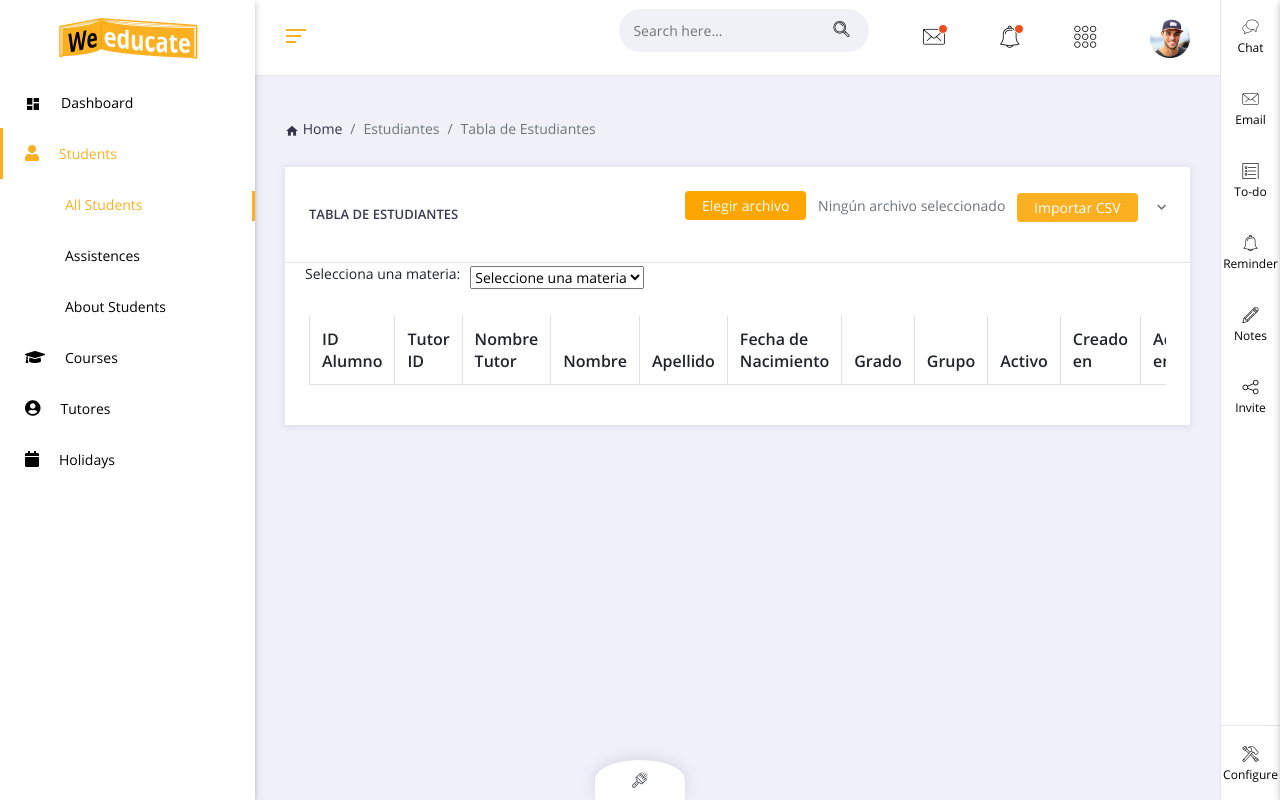
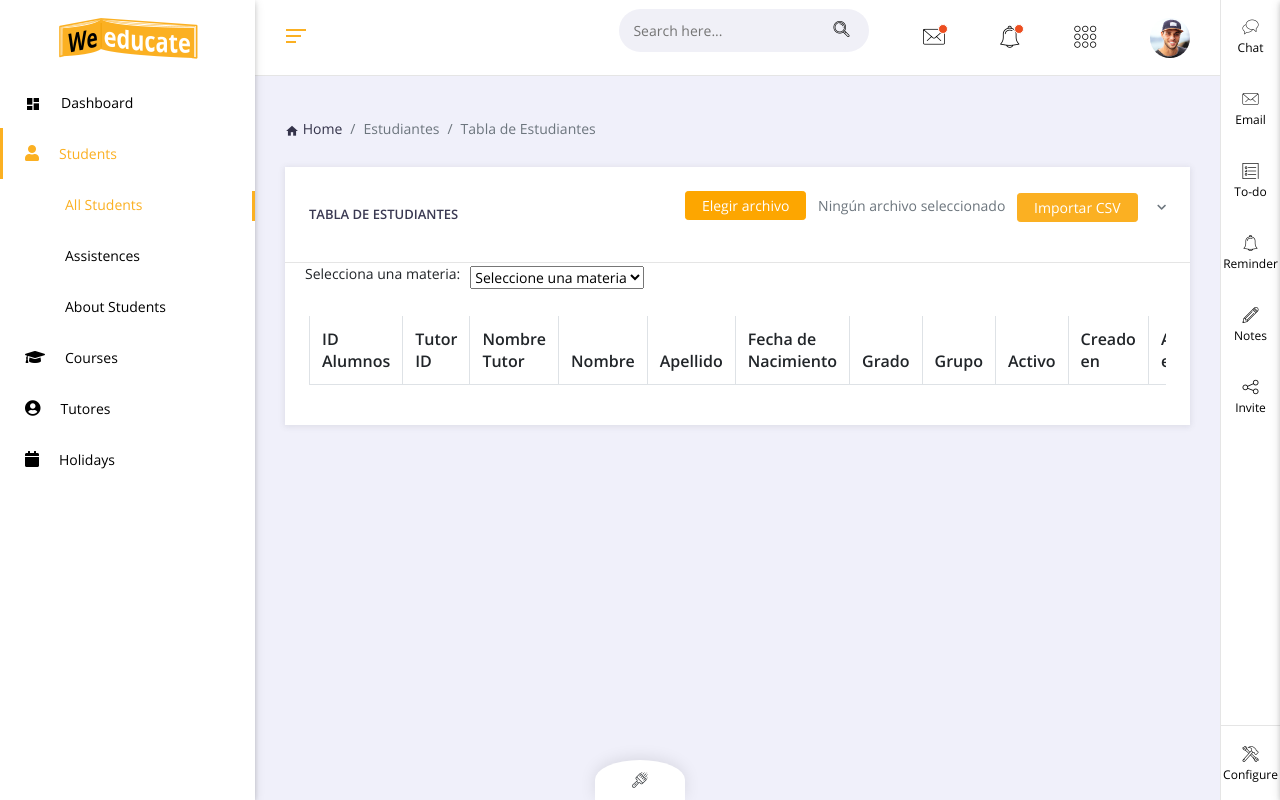
Before and after one commit to JoaquinLo2907/Modular, a PHP site: page /pages/students-doc/studendoc.php in a window 1280 px wide. Run offline with PHP 8.4, Linux system fonts and the light colour scheme; the visitor is signed in with stand-in values (Sample User, id 1); data that the repository does not hold is empty; some libraries are stand-ins or nearby versions.

Commit message:
trabajando a la par de lo de YOAV

```diff
--- a/pages/students-doc/studendoc.php
+++ b/pages/students-doc/studendoc.php
@@ -505,7 +505,7 @@
     <table id="tabla-estudiantes" class="table table-striped table-bordered w-100">
       <thead>
         <tr>
-          <th>ID Alumno</th>
+          <th>ID Alumnos</th>
           <th>Tutor ID</th>
           <th>Nombre Tutor</th>
           <th>Nombre</th>
```
